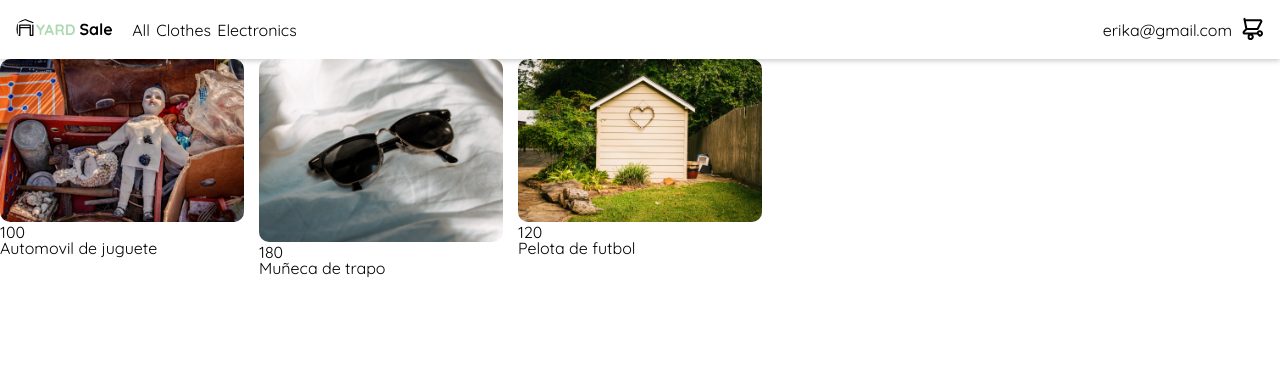
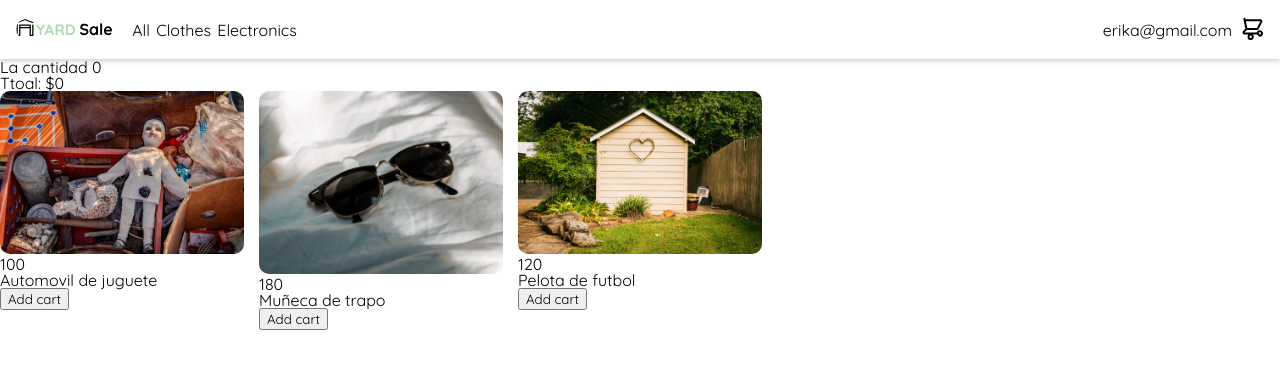
Before and after one commit to erikalad/angular-componentes, an Angular app: page / in a window 1280 px wide. Shown: the top 368 px of the page. Built offline with nearby package versions, Linux system fonts and the light colour scheme.

Commit message:
lista productos

```diff
--- a/src/app/components/img/img.component.ts
+++ b/src/app/components/img/img.component.ts
@@ -41,10 +41,10 @@
   ngOnInit(): void {
     //corre antes del render, podemos pasar async, fetch, promesas, solo se llama 1 vez
     console.log('ngOnInit', 'imgValue=>', this.img)
-    this.counterFn = window.setInterval(()=>{
+ /*    this.counterFn = window.setInterval(()=>{
       this.counter += 1
       console.log('run counter')
-    },1000)
+    },1000) */
   }
   ngAfterViewInit(): void {
     //despues de que se este renderizando, se manejan los hijos. ejecutar eventos
--- a/src/app/components/product/product.component.html
+++ b/src/app/components/product/product.component.html
@@ -3,4 +3,5 @@
 <app-img [img]="product.image"></app-img>
 <h2>{{product.price}}</h2>
 <p>{{ product.name}}</p>
+<button (click)="onAddToCart()">Add cart</button>
 </div>
--- a/src/app/components/product/product.component.ts
+++ b/src/app/components/product/product.component.ts
@@ -1,11 +1,13 @@
-import { Component , Input} from '@angular/core';
+import { Component , Input,Output,EventEmitter } from '@angular/core';
 import { Product } from './../../models/product.module'
 @Component({
   selector: 'app-product',
   templateUrl: './product.component.html',
   styleUrls: ['./product.component.scss']
 })
-export class ProductComponent {
+export class ProductComponent{
+
+
 
   @Input() product: Product ={
     id:'',
@@ -14,4 +16,11 @@
     price:0,
   }
 
+  @Output() addedProduct = new EventEmitter<Product>();
+
+  onAddToCart(){
+    this.addedProduct.emit(this.product)
+
+  }
+
 }
--- a/src/app/components/products/products.component.html
+++ b/src/app/components/products/products.component.html
@@ -1,3 +1,13 @@
+<p>
+  La cantidad {{myShoppingCart.length}}
+</p>
+<p>
+  Ttoal: ${{total}}
+</p>
+
 <div class="products--grid">
-<app-product [product]='product' *ngFor="let product of products"></app-product>
+<app-product
+[product]='product' *ngFor="let product of products"
+(addedProduct)="onAddToShoppingCart($event)">
+</app-product>
 </div>
--- a/src/app/components/products/products.component.ts
+++ b/src/app/components/products/products.component.ts
@@ -7,6 +7,11 @@
   styleUrls: ['./products.component.scss']
 })
 export class ProductsComponent {
+
+  myShoppingCart : Product[] = [];
+  total = 0;
+
+
   products: Product[] = [ {
     id: '1',
     name: 'Automovil de juguete',
@@ -26,4 +31,10 @@
     image: './assets/images/house.jpg'
 }]
 
+onAddToShoppingCart(product: Product){
+  console.log(product)
+  this.myShoppingCart.push(product);
+  this.total = this.myShoppingCart.reduce((sum, item)=> sum + item.price,0)
 }
+
+}
```
